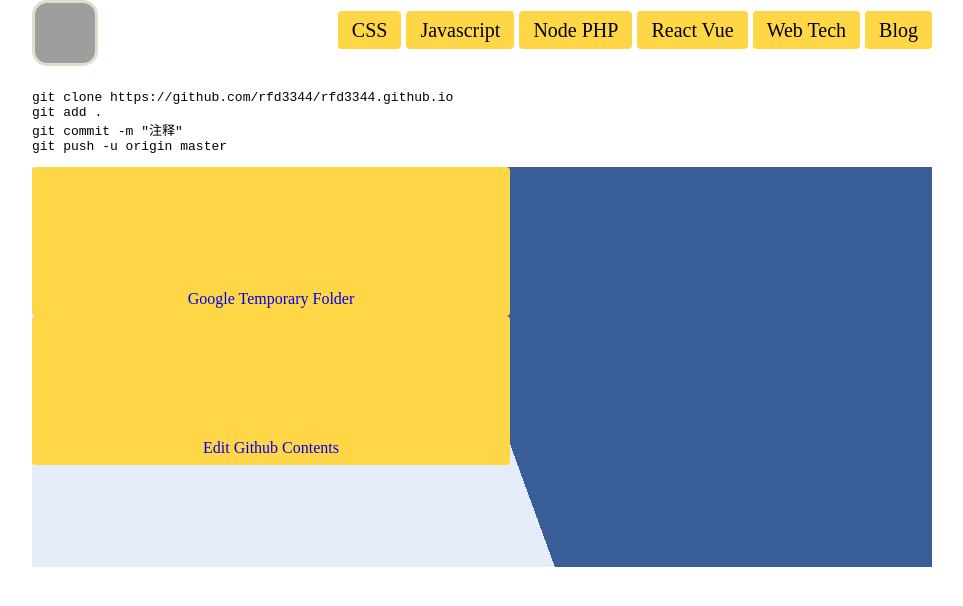
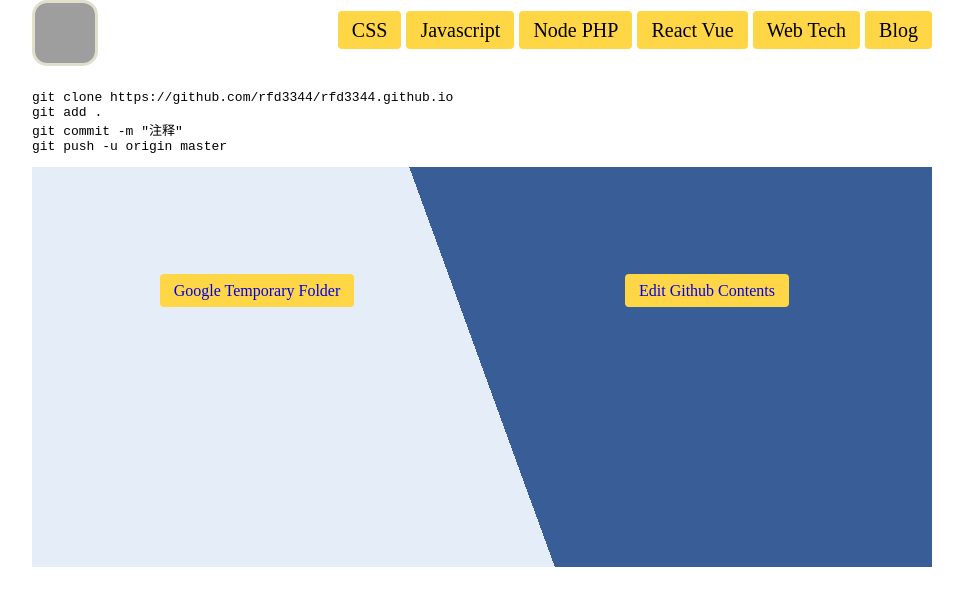
Before and after one commit to rfd3344a/rfd3344.github.io, a Jekyll site: the page built from index.html, in a window 1280 px wide. Shown: the top 606 px of the page, without its empty margins (158-1121 px from the left). Built offline with Jekyll 4.4.1, drawn with Linux system fonts in a browser that asks for light colours; some web fonts are replaced; grey boxes are pictures that could not be loaded.

Commit message:
Update page.css

```diff
--- a/css/page.css
+++ b/css/page.css
@@ -12,26 +12,27 @@
 
 /******  Home Page *********/
 #MyFiles{
-	background: linear-gradient(70deg, #e5edf9 50%, #385d97 50%);
-	height:400px;
+   background: linear-gradient(70deg, #e5edf9 50%, #385d97 50%);
+   height:400px;
 }
-#MyFiles a{
-	display: block;
+#MyFiles div{
+   display: block;
    width: 50%;
    float: left;
    height: 100%;
    text-align: center;
+
 }
-#MyFiles a:before{
-    font-family: fontawesome;
+#MyFiles div:before{
+   font-family: fontawesome;
    display: block;
    font-size: 100px;
 }
-#MyFiles a:nth-of-type(1):before{
-	 content: '\f092';
+#MyFiles div:nth-of-type(1):before{
+    content:'\f092';
     color: #385d97;
 }
-#MyFiles a:nth-of-type(2):before{
-	 content: '\f2b3';
-    color: e5edf9
+#MyFiles div:nth-of-type(2):before{
+    content: '\f2b3';
+    color: #e5edf9;
 }
```
